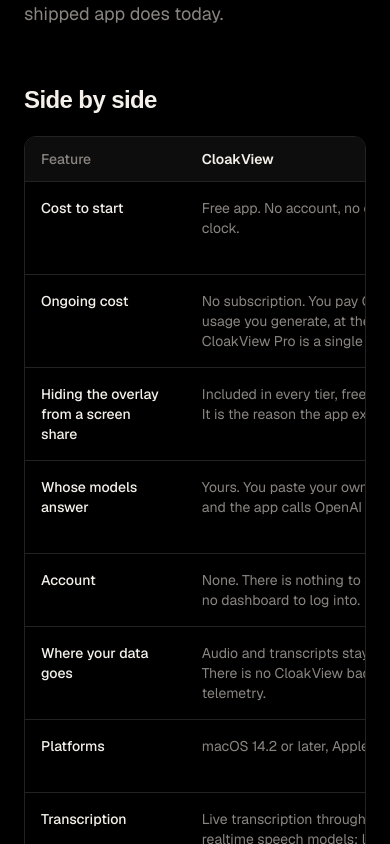
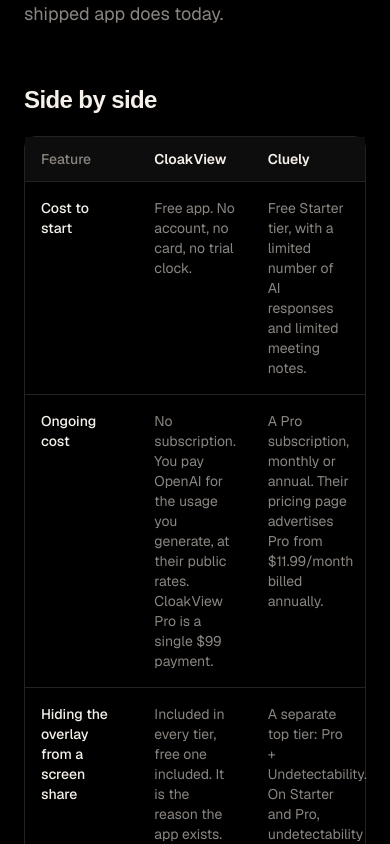
Before and after one commit to baphomet444/cloakview, a Next.js app in the folder web/: page /en/vs/cluely in a window 390 px wide. Shown: the part 900-1744 px from the top of the page. Built offline with nearby package versions, Linux system fonts and the light colour scheme; a web font is replaced by a local one.

Commit message:
fix(web): wrap comparison tables instead of scrolling them sideways on phones

```diff
--- a/web/src/components/compare/compare-view.tsx
+++ b/web/src/components/compare/compare-view.tsx
@@ -75,8 +75,8 @@ export function CompareView({ locale, slug }: { locale: Locale; slug: CompareSlu
       </div>
 
       <Section id="compare-table" title={locale === "en" ? "Side by side" : "Lado a lado"}>
-        <div className="mt-5 overflow-x-auto rounded-xl border border-border">
-          <table className="w-full min-w-[46rem] border-collapse text-left text-sm">
+        <div className="mt-5 rounded-xl border border-border">
+          <table className="w-full table-fixed border-collapse text-left text-sm">
             <thead>
               <tr className="border-b border-border bg-surface">
                 <th scope="col" className="px-4 py-3 align-bottom font-medium text-muted">
```
